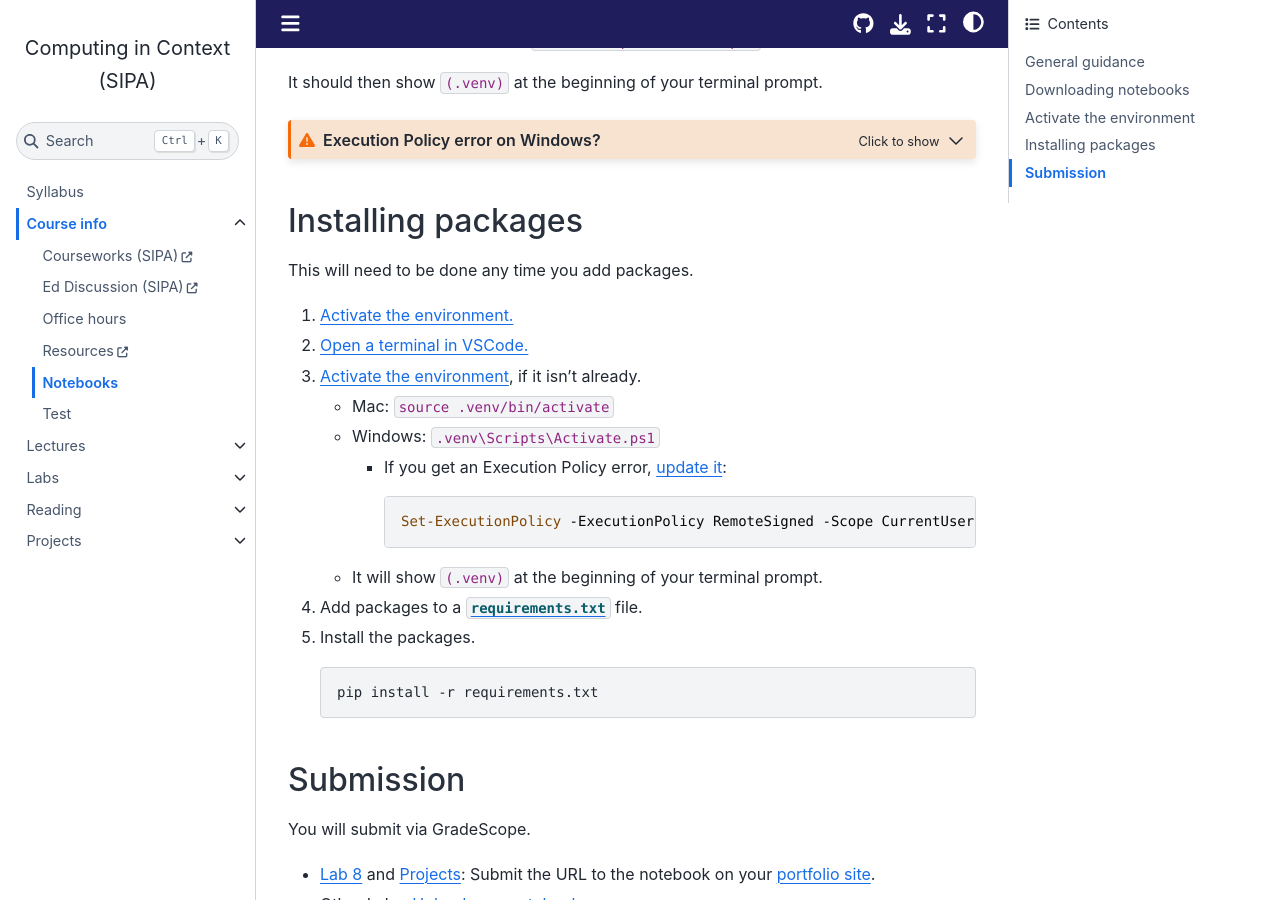
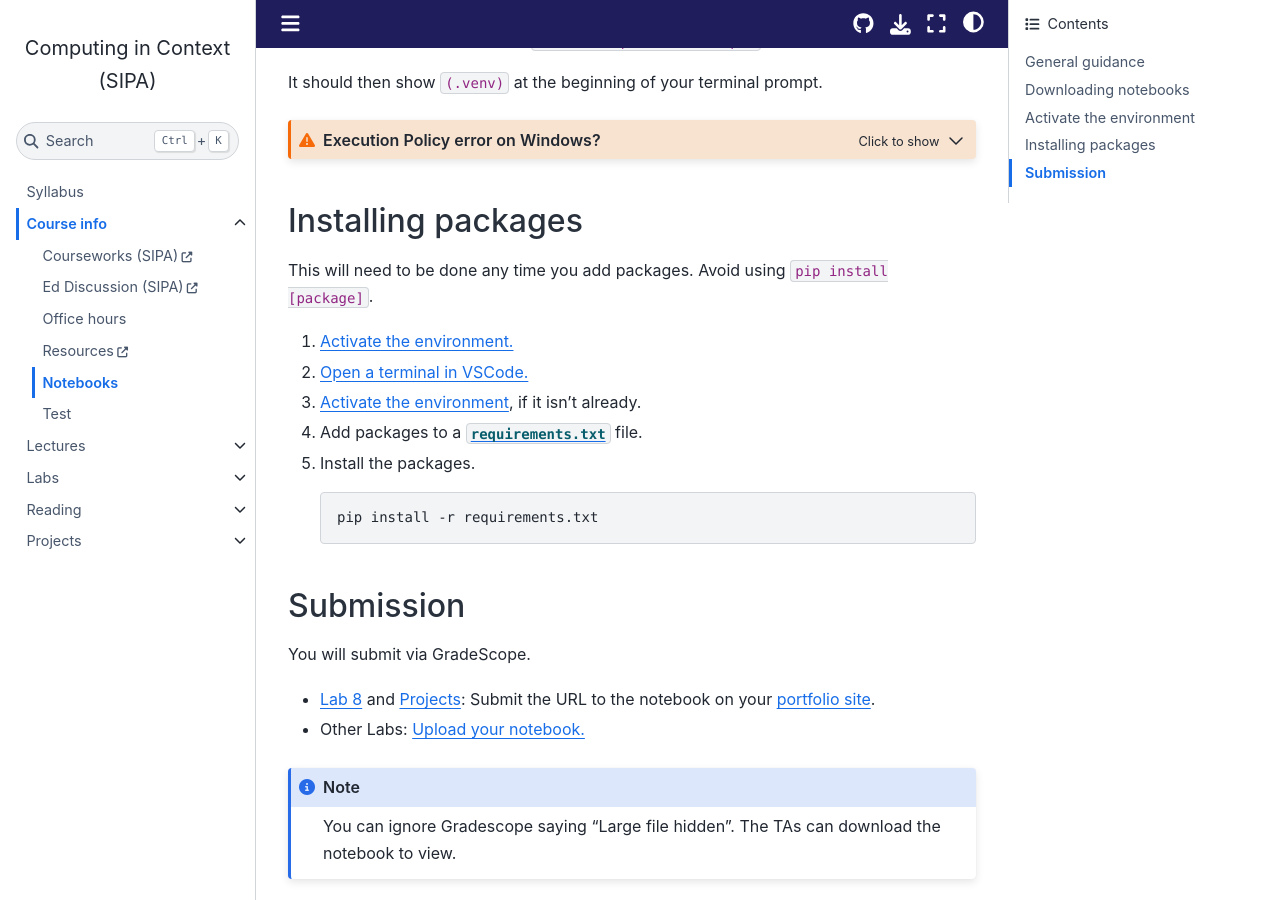
Before and after one commit to afeld/computing-in-context, a Jupyter Book: the page built from notebooks.md, in a window 1280 px wide and 900 px high, scrolled down 1161 px. Built offline with Jupyter Book 1.0.4 settings and Sphinx 7.4.7 and the Sphinx Book theme 1.1.4, drawn with Linux system fonts in a browser that asks for light colours; pages that are not in the unit, such as notebooks, are missing from menus; comment, search, counter and statistics services are not loaded.

Commit message:
remove redundant environment activation information

````diff
--- a/notebooks.md
+++ b/notebooks.md
@@ -47,23 +47,11 @@ Set-ExecutionPolicy -ExecutionPolicy RemoteSigned -Scope CurrentUser
 
 ## Installing packages
 
-This will need to be done any time you add packages.
+This will need to be done any time you add packages. Avoid using `pip install [package]`.
 
 1. [Activate the environment.](#activate-the-environment)
 1. [Open a terminal in VSCode.](https://code.visualstudio.com/docs/terminal/getting-started)
-1. [Activate the environment](https://docs.python.org/3/library/venv.html#how-venvs-work), if it isn't already.
-
-   - Mac: `source .venv/bin/activate`
-   - Windows: `.venv\Scripts\Activate.ps1`
-
-     - If you get an Execution Policy error, [update it](https://learn.microsoft.com/en-us/powershell/module/microsoft.powershell.core/about/about_execution_policies?#change-the-execution-policy):
-
-       ```powershell
-       Set-ExecutionPolicy -ExecutionPolicy RemoteSigned -Scope CurrentUser
-       ```
-
-   - It will show `(.venv)` at the beginning of your terminal prompt.
-
+1. [Activate the environment](#activate-the-environment), if it isn't already.
 1. Add packages to a [`requirements.txt`](https://pip.pypa.io/en/stable/reference/requirements-file-format/) file.
 1. Install the packages.
 
````
